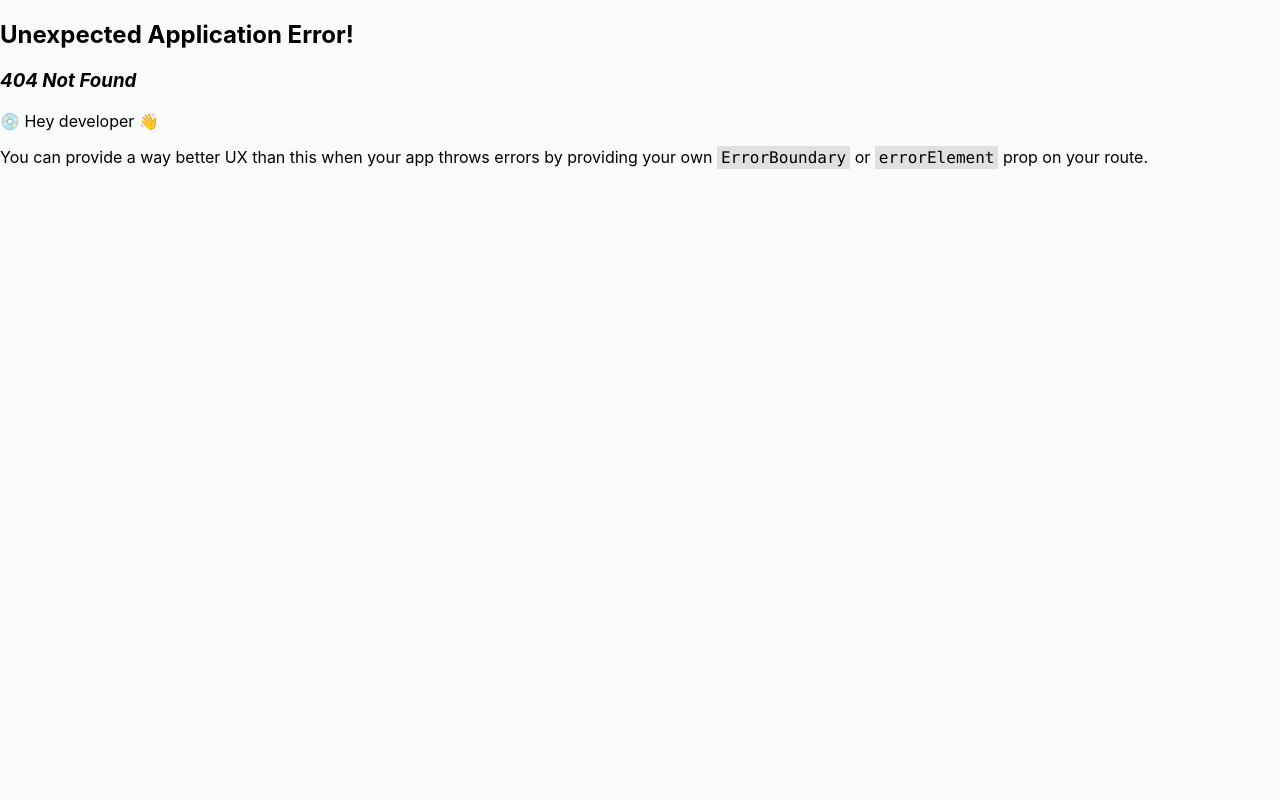
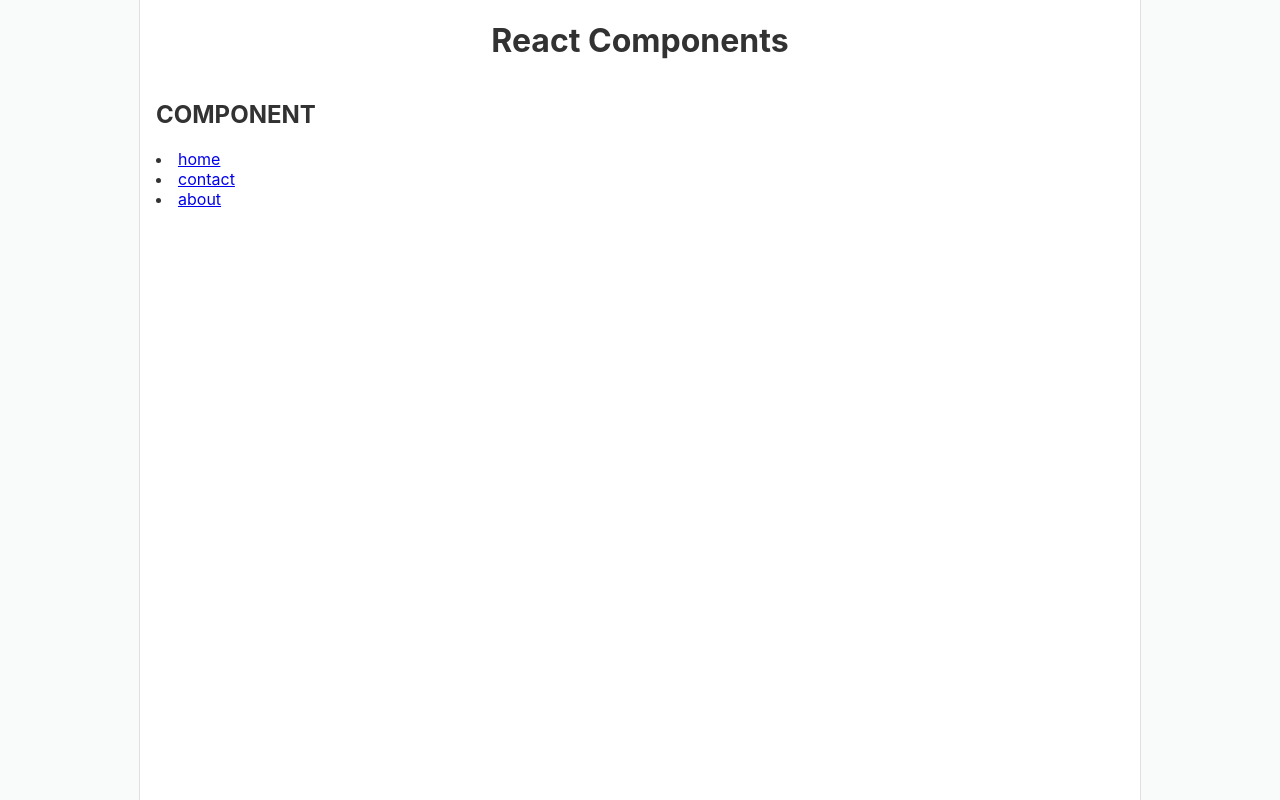
Before and after one commit to ruanha/react-components, a React (Create React App) app: page /navbar-links in a window 1280 px wide. Before the commit this address had no page. Built offline with nearby package versions, Linux system fonts and the light colour scheme.

Commit message:
init navbar-links component

```diff
--- a/src/Component.tsx
+++ b/src/Component.tsx
@@ -3,6 +3,7 @@ import ProgressBar from "./components/progress-bar/progress-bar";
 import LikeButton from "./components/like-button/like-button";
 import Tabs from "./components/tabs/tabs";
 import ProgressBar2 from "./components/progress-bar-ii/progress-bar-ii";
+import NavbarLinks from "./components/navbar/NavbarLinks";
 
 export default function Component({ componentId }: { componentId: string }) {
   console.log(componentId);
@@ -26,6 +27,17 @@ export default function Component({ componentId }: { componentId: string }) {
 
     case "tabs":
       return <Tabs defaultValue="HTML" tabs={accordianSections} />;
+
+    case "navbar-links":
+      return (
+        <NavbarLinks
+          items={[
+            { title: "home", link: "#" },
+            { title: "contact", link: "#" },
+            { title: "about", link: "#" },
+          ]}
+        />
+      );
 
     default:
       return <h1>NO COMPONENT SELECTED</h1>;
--- /dev/null
+++ b/src/components/navbar/NavbarLinks.tsx
@@ -0,0 +1,17 @@
+import { Link } from "react-router-dom";
+
+export default function NavbarLinks({ items }: { items: item[] }) {
+  const links = items.map((item) => {
+    return (
+      <li>
+        <Link to={item.link}>{item.title}</Link>
+      </li>
+    );
+  });
+  return <div className="navbar-links">{links}</div>;
+}
+
+type item = {
+  title: string;
+  link: string;
+};
--- a/src/index.tsx
+++ b/src/index.tsx
@@ -32,6 +32,10 @@ const router = createBrowserRouter([
         path: "tabs",
         element: <Component componentId="tabs" />,
       },
+      {
+        path: "navbar-links",
+        element: <Component componentId="navbar-links" />,
+      },
     ],
   },
 ]);
```
Also changed, not shown: 1 other file (tests, documents, lock files or other folders).
